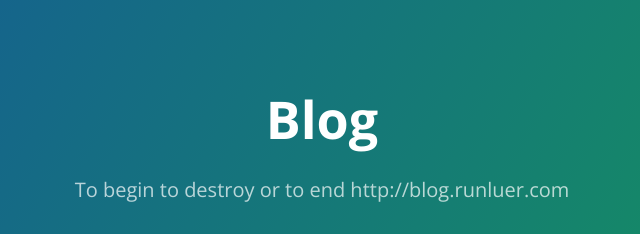
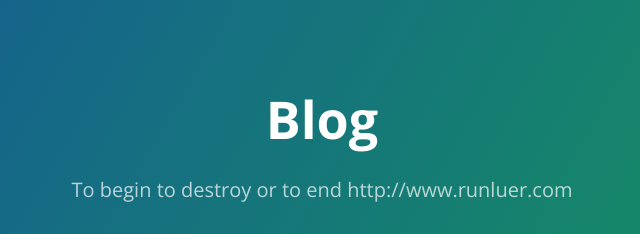
Before and after one commit to LewinZhang/blog, a plain HTML site: page index.html in a window 1280 px wide. Shown: the top 234 px of the page, 318-958 px from the left. Drawn offline with nearby package versions, Linux system fonts and the light colour scheme.

Commit message:
Update index.html

```diff
--- a/index.html
+++ b/index.html
@@ -2,7 +2,7 @@
 <html lang="en-us">
   <head>
     <meta charset="UTF-8">
-    <title>Blog by LewinZhang</title>
+    <title>Blog by Runluer</title>
     <meta name="viewport" content="width=device-width, initial-scale=1">
     <link rel="stylesheet" type="text/css" href="stylesheets/normalize.css" media="screen">
     <link href='https://fonts.googleapis.com/css?family=Open+Sans:400,700' rel='stylesheet' type='text/css'>
@@ -12,7 +12,7 @@
   <body>
     <section class="page-header">
       <h1 class="project-name">Blog</h1>
-      <h2 class="project-tagline">To begin to destroy or to end http://blog.runluer.com</h2>
+      <h2 class="project-tagline">To begin to destroy or to end http://www.runluer.com</h2>
       <a href="https://github.com/LewinZhang/blog" class="btn">View on GitHub</a>
       <a href="https://github.com/LewinZhang/blog/zipball/master" class="btn">Download .zip</a>
       <a href="https://github.com/LewinZhang/blog/tarball/master" class="btn">Download .tar.gz</a>
```
